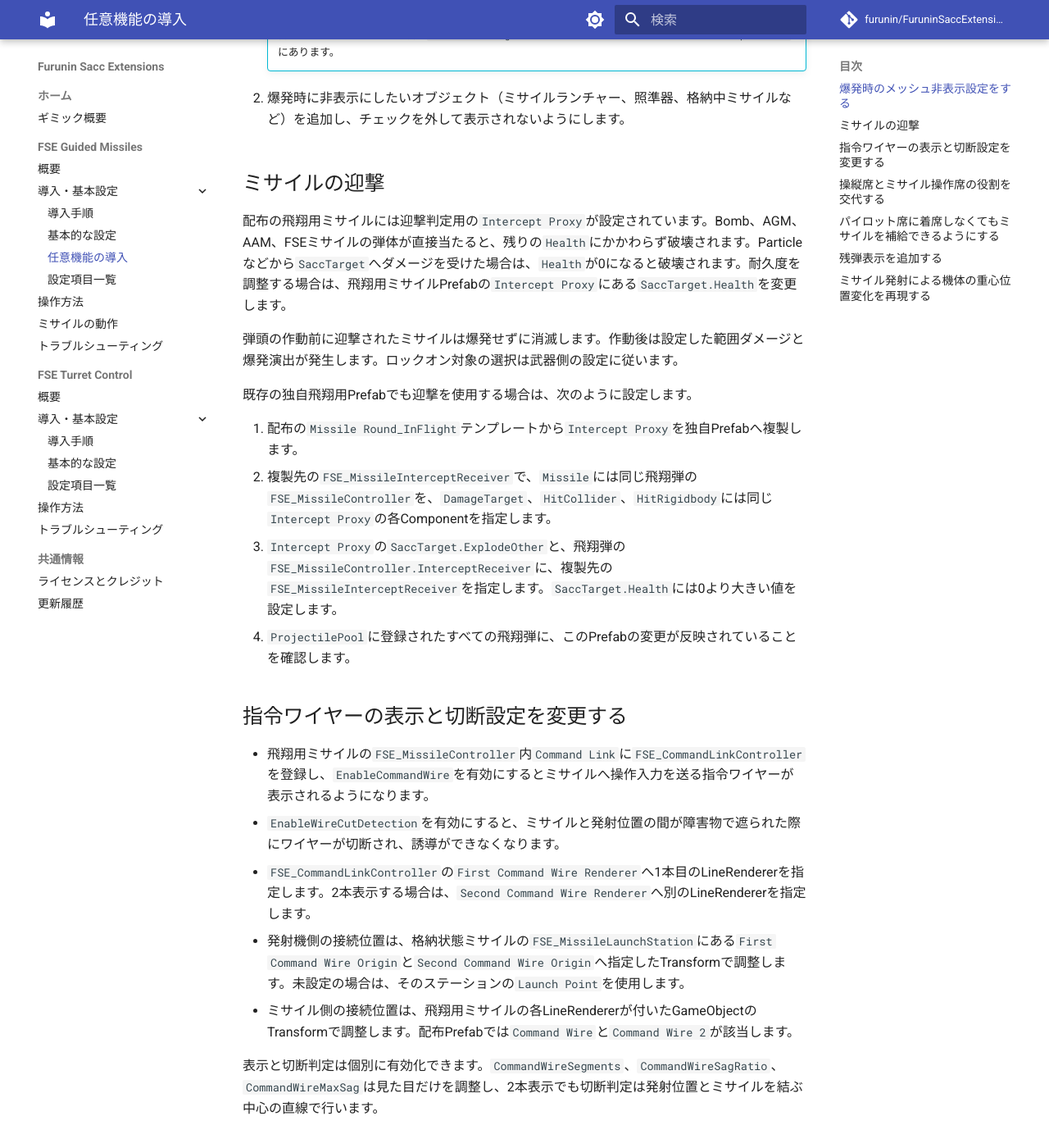
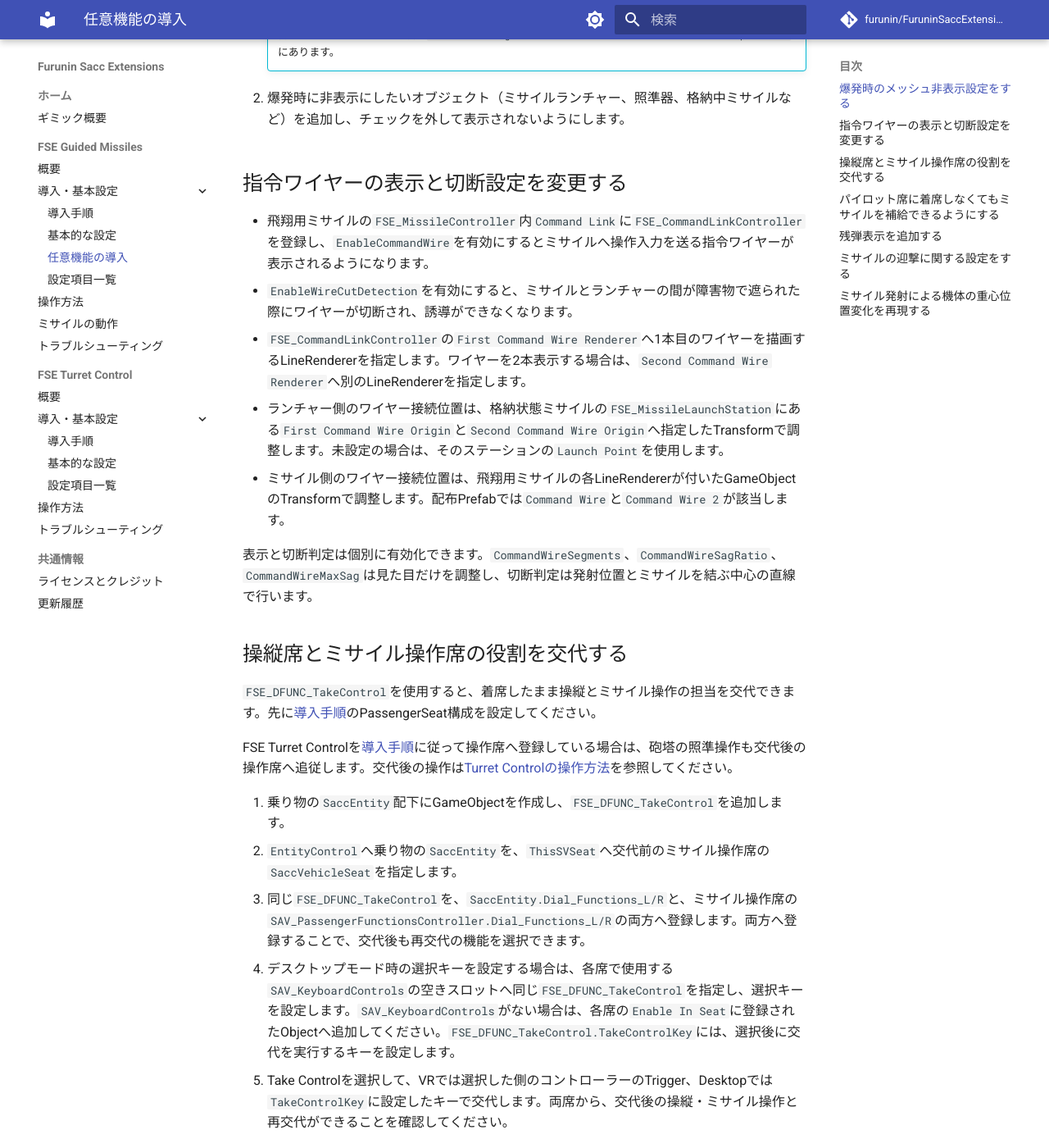
Before and after one commit to furunin/FuruninSaccExtensions-Docs, an MkDocs documentation site: the page built from docs/guided-missiles/optional-features.md, in a window 1280 px wide and 1400 px high, scrolled down 406 px. Shown: the whole window at 82% size. Built offline with MkDocs 1.6.1 and Material for MkDocs 9.7.7, drawn with Linux system fonts in a browser that asks for light colours; comment, search, counter and statistics services are not loaded; the version menu is left out; some of the changed text lies outside the part shown.

Commit message:
文書を整理

```diff
--- a/docs/guided-missiles/optional-features.md
+++ b/docs/guided-missiles/optional-features.md
@@ -11,30 +11,17 @@
 
 2. 爆発時に非表示にしたいオブジェクト（ミサイルランチャー、照準器、格納中ミサイルなど）を追加し、チェックを外して表示されないようにします。
 
-## ミサイルの迎撃
-
-配布の飛翔用ミサイルには迎撃判定用の`Intercept Proxy`が設定されています。Bomb、AGM、AAM、FSEミサイルの弾体が直接当たると、残りの`Health`にかかわらず破壊されます。Particleなどから`SaccTarget`へダメージを受けた場合は、`Health`が0になると破壊されます。耐久度を調整する場合は、飛翔用ミサイルPrefabの`Intercept Proxy`にある`SaccTarget.Health`を変更します。
-
-弾頭の作動前に迎撃されたミサイルは爆発せずに消滅します。作動後は設定した範囲ダメージと爆発演出が発生します。ロックオン対象の選択は武器側の設定に従います。
-
-既存の独自飛翔用Prefabでも迎撃を使用する場合は、次のように設定します。
-
-1. 配布の`Missile Round_InFlight`テンプレートから`Intercept Proxy`を独自Prefabへ複製します。
-2. 複製先の`FSE_MissileInterceptReceiver`で、`Missile`には同じ飛翔弾の`FSE_MissileController`を、`DamageTarget`、`HitCollider`、`HitRigidbody`には同じ`Intercept Proxy`の各Componentを指定します。
-3. `Intercept Proxy`の`SaccTarget.ExplodeOther`と、飛翔弾の`FSE_MissileController.InterceptReceiver`に、複製先の`FSE_MissileInterceptReceiver`を指定します。`SaccTarget.Health`には0より大きい値を設定します。
-4. `ProjectilePool`に登録されたすべての飛翔弾に、このPrefabの変更が反映されていることを確認します。
-
 ## 指令ワイヤーの表示と切断設定を変更する
 
 - 飛翔用ミサイルの`FSE_MissileController`内`Command Link`に`FSE_CommandLinkController`を登録し、`EnableCommandWire`を有効にするとミサイルへ操作入力を送る指令ワイヤーが表示されるようになります。
-- `EnableWireCutDetection`を有効にすると、ミサイルと発射位置の間が障害物で遮られた際にワイヤーが切断され、誘導ができなくなります。
-- `FSE_CommandLinkController`の`First Command Wire Renderer`へ1本目のLineRendererを指定します。2本表示する場合は、`Second Command Wire Renderer`へ別のLineRendererを指定します。
-- 発射機側の接続位置は、格納状態ミサイルの`FSE_MissileLaunchStation`にある`First Command Wire Origin`と`Second Command Wire Origin`へ指定したTransformで調整します。未設定の場合は、そのステーションの`Launch Point`を使用します。
-- ミサイル側の接続位置は、飛翔用ミサイルの各LineRendererが付いたGameObjectのTransformで調整します。配布Prefabでは`Command Wire`と`Command Wire 2`が該当します。
+- `EnableWireCutDetection`を有効にすると、ミサイルとランチャーの間が障害物で遮られた際にワイヤーが切断され、誘導ができなくなります。
+- `FSE_CommandLinkController`の`First Command Wire Renderer`へ1本目のワイヤーを描画するLineRendererを指定します。ワイヤーを2本表示する場合は、`Second Command Wire Renderer`へ別のLineRendererを指定します。
+- ランチャー側のワイヤー接続位置は、格納状態ミサイルの`FSE_MissileLaunchStation`にある`First Command Wire Origin`と`Second Command Wire Origin`へ指定したTransformで調整します。未設定の場合は、そのステーションの`Launch Point`を使用します。
+- ミサイル側のワイヤー接続位置は、飛翔用ミサイルの各LineRendererが付いたGameObjectのTransformで調整します。配布Prefabでは`Command Wire`と`Command Wire 2`が該当します。
 
-表示と切断判定は個別に有効化できます。`CommandWireSegments`、`CommandWireSagRatio`、`CommandWireMaxSag`は見た目だけを調整し、2本表示でも切断判定は発射位置とミサイルを結ぶ中心の直線で行います。
+表示と切断判定は個別に有効化できます。`CommandWireSegments`、`CommandWireSagRatio`、`CommandWireMaxSag`は見た目だけを調整し、切断判定は発射位置とミサイルを結ぶ中心の直線で行います。
 
-## 操縦席とミサイル操作席の役割を交代する
+## 操縦席とミサイル操作席の役割を交代する { #fse-take-control }
 
 `FSE_DFUNC_TakeControl`を使用すると、着席したまま操縦とミサイル操作の担当を交代できます。先に[導入手順](installation.md)のPassengerSeat構成を設定してください。
 
@@ -42,9 +29,9 @@
 
 1. 乗り物の`SaccEntity`配下にGameObjectを作成し、`FSE_DFUNC_TakeControl`を追加します。
 2. `EntityControl`へ乗り物の`SaccEntity`を、`ThisSVSeat`へ交代前のミサイル操作席の`SaccVehicleSeat`を指定します。
-3. 同じ`FSE_DFUNC_TakeControl`を、`SaccEntity.Dial_Functions_L`と、ミサイル操作席の`SAV_PassengerFunctionsController.Dial_Functions_L`の両方へ登録します。右Dialを使用する場合は、両方とも`Dial_Functions_R`へ登録してください。両方へ登録することで、交代後も再交代の機能を選択できます。
-4. Desktopの選択キーを設定する場合は、各席で使用する`SAV_KeyboardControls`の空きの機能Field（`Lfunc1`など）へ同じ`FSE_DFUNC_TakeControl`を指定し、対応するキーField（`Lfunc1key`など）へ選択キーを設定します。`SAV_KeyboardControls`がない場合は、各席の`Enable In Seat`に登録されたObjectへ追加してください。`FSE_DFUNC_TakeControl.TakeControlKey`には、選択後に交代を実行するキーを設定します。既存の`DFUNC_TakeControl`を置き換える場合は、Dialと選択キーの参照を新しいComponentへ変更してください。
-5. Take Controlを選択して、VRでは選択した側のControllerのTrigger、Desktopでは`TakeControlKey`に設定したキーで交代します。両席から、交代後の操縦・ミサイル操作と再交代ができることを確認してください。
+3. 同じ`FSE_DFUNC_TakeControl`を、`SaccEntity.Dial_Functions_L/R`と、ミサイル操作席の`SAV_PassengerFunctionsController.Dial_Functions_L/R`の両方へ登録します。両方へ登録することで、交代後も再交代の機能を選択できます。
+4. デスクトップモード時の選択キーを設定する場合は、各席で使用する`SAV_KeyboardControls`の空きスロットへ同じ`FSE_DFUNC_TakeControl`を指定し、選択キーを設定します。`SAV_KeyboardControls`がない場合は、各席の`Enable In Seat`に登録されたObjectへ追加してください。`FSE_DFUNC_TakeControl.TakeControlKey`には、選択後に交代を実行するキーを設定します。
+5. Take Controlを選択して、VRでは選択した側のコントローラーのTrigger、Desktopでは`TakeControlKey`に設定したキーで交代します。両席から、交代後の操縦・ミサイル操作と再交代ができることを確認してください。
 
 操縦者の許可を必要にする場合は、操縦者が有効／無効を切り替えられるObjectを`PermissionObject`へ指定します。操縦席に人がいる場合、そのObjectが有効な間だけミサイル操作担当が操縦を引き継げます。未設定の場合、または操縦席が空席の場合は許可なしで交代できます。交代後の操縦者は元の役割へ戻せます。長押しで交代する場合は`HoldToTake`を有効にします。
 
@@ -62,6 +49,17 @@
 - Animatorを使用する場合は、残弾表示専用のFloat Parameterを作成し、`MissileAnimator`へAnimatorを、`AnimFloatName`へParameter名を指定します。Floatには残弾の割合が0から1で出力されます。
 - AAM、AGM、Bombなど、別の武器DFUNCが制御するTextやAnimator Parameterは使用しないでください。
 
+## ミサイルの迎撃に関する設定をする
+
+配布の飛翔用ミサイルには迎撃判定用の`Intercept Proxy`が設定されています。Bomb、AGM、AAM、FSEミサイルの弾体が直接当たると、残りの`Health`にかかわらず破壊されます。Particleなどから`SaccTarget`へダメージを受けた場合は、`Health`が0になると破壊されます。耐久度を調整する場合は、飛翔用ミサイルPrefabの`Intercept Proxy`にある`SaccTarget.Health`を変更します。
+
+既存の独自飛翔用Prefabでも迎撃を使用する場合は、次のように設定します。
+
+1. 配布の`Missile Round_InFlight`テンプレートから`Intercept Proxy`を独自Prefabへ複製します。
+2. 複製先の`FSE_MissileInterceptReceiver`で、`Missile`には同じ飛翔弾の`FSE_MissileController`を、`DamageTarget`、`HitCollider`、`HitRigidbody`には同じ`Intercept Proxy`の各Componentを指定します。
+3. `Intercept Proxy`の`SaccTarget.ExplodeOther`と、飛翔弾の`FSE_MissileController.InterceptReceiver`に、複製先の`FSE_MissileInterceptReceiver`を指定します。`SaccTarget.Health`には0より大きい値を設定します。
+4. `ProjectilePool`に登録されたすべての飛翔弾に、このPrefabの変更が反映されていることを確認します。
+
 ## ミサイル発射による機体の重心位置変化を再現する
 
 `FSE_MissileMassBalance`を使用すると、各Launcherの残弾数と搭載位置に合わせて乗り物の重心位置を変更できます。左右のミサイルを異なる順序で発射する構成にも使用できます。この機能は`SaccEntity.CenterOfMass`の位置だけを変更し、乗り物やミサイルのRigidbodyの質量は変更しません。
@@ -72,6 +70,6 @@
 4. 各Launcherの`ProjectilePool`に登録されている飛翔用ミサイルの`Rigidbody`へ、ミサイル1発分の質量を設定します。同じLauncherに属する飛翔用ミサイルには、すべて同じ値を設定してください。質量は0より大きい値にします。
 5. `VehicleMassWithoutMissiles`へミサイルを含まない乗り物の質量を設定します。0の場合は、初期化時の乗り物のRigidbodyの質量を使用します。
 
-`MissileCenterOfMassOffsets`を使用すると、各発射ステーションのルートTransformを基準に、そのローカル座標で重心位置を補正できます。`MaxAmmo`が発射ステーションの数を超える場合は、`ReserveMassPoints`へ予備弾の重心位置を指定できます。これらを使用する場合は、`Launchers`と同じ要素数で、同じ順序に登録してください。
+`MissileCenterOfMassOffsets`を使用すると、各発射ステーションのルートTransformを基準に、そのローカル座標で重心位置を補正できます。`MaxAmmo`が`Launch Stations`の数を超える場合は、`ReserveMassPoints`へ予備弾の重心位置を指定できます。これらを使用する場合は、`Launchers`と同じ要素数で、同じ順序に登録してください。
 
 `FSE_MissileMassBalance`は1台の乗り物に1つだけ使用してください。`SaccEntity.CenterOfMass`を動的に変更する他のComponentとは併用できません。
--- a/docs/turret-control/components.md
+++ b/docs/turret-control/components.md
@@ -10,7 +10,7 @@
 | `ReferenceRotatorVert` | 基準タレットのローカルX軸で上下に回転するTransformです。 |
 | `ControlsRoot` | VR操作で車両回転を相殺し、VR連続式Zoomの前後方向を決める基準Transformです。ローカルの+Z軸を車両前方へ合わせます。 |
 | `AimOrigin` | 最終的な照準方向を示すTransformです。 |
-| `OperatorSeat` | 初期状態で照準を操作する座席です。[導入手順](installation.md)に従って操作席へ登録している場合は、Take Controlで交代した役割の担当座席を使用します。登録がない場合は、この座席を固定で使用します。 |
+| `OperatorSeat` | 照準を操作する座席です。 |
 
 ### Sight Camera
 
--- a/docs/turret-control/operation.md
+++ b/docs/turret-control/operation.md
@@ -1,6 +1,4 @@
 # 操作方法
-
-Take Controlで操縦と操作員の役割を交代した後も、現在の担当座席で照準操作、HEAD SLAVE、Sight Zoom、測距を使用できます。交代時にDialFunctionの選択は解除されるため、必要な機能を選び直してください。
 
 ## 手動照準
 
```
Also changed, not shown: docs/guided-missiles/behavior.md (+1 -1 lines), docs/guided-missiles/installation.md (+2 -4 lines), docs/guided-missiles/manual-installation.md (+0 -2 lines).
